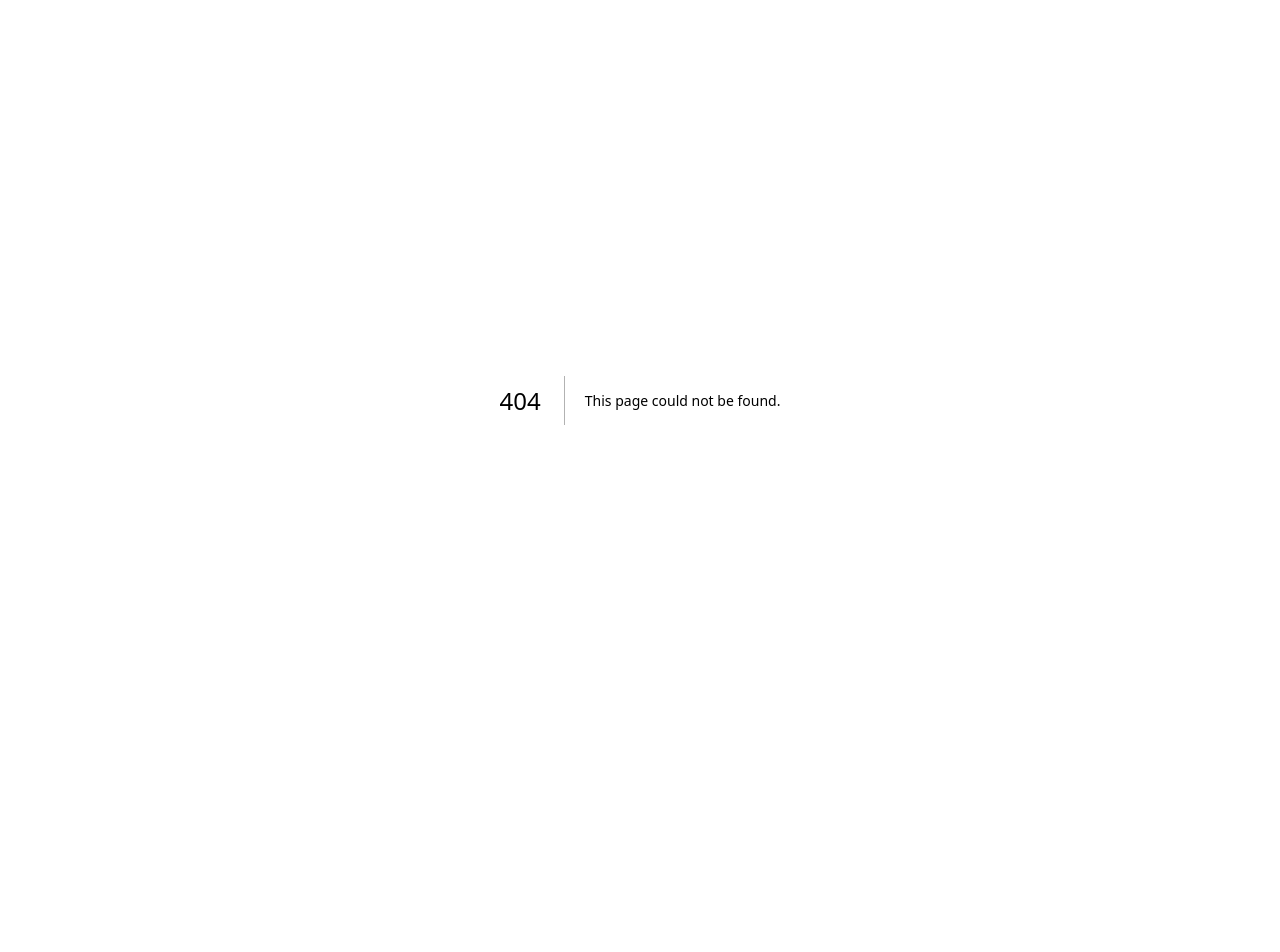
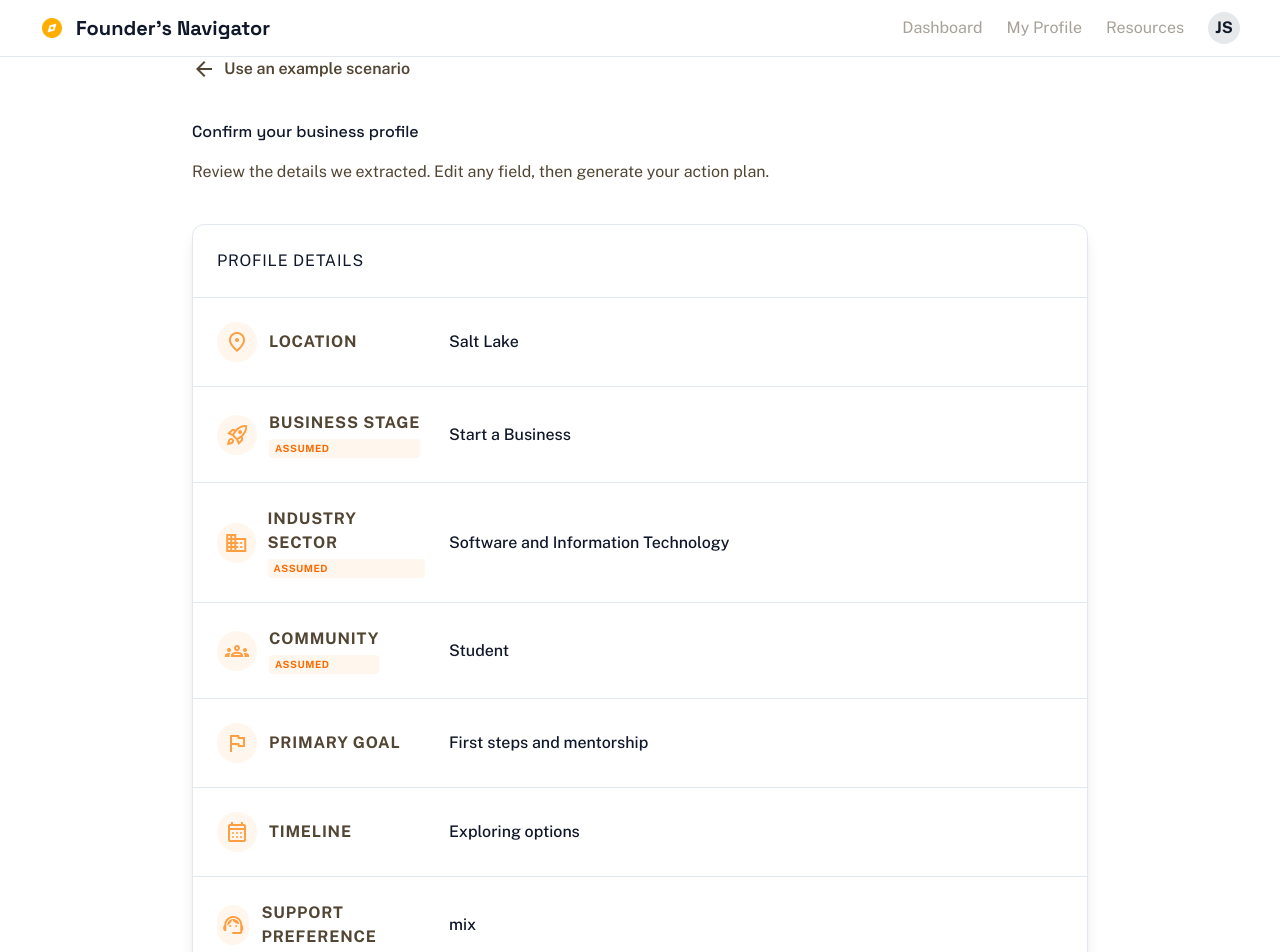
Before and after one commit to calahansphyr/founders-navigator, a Next.js app: page /review in a window 1280 px wide. Before the commit this address had no page. Shown: the top 952 px of the page. Before the commit the page ends 800 px from the top, so only its background shows below. Built offline with nearby package versions, Linux system fonts and the light colour scheme.

Commit message:
feat: /review profile review page with editable fields and assumed badges

```diff
--- /dev/null
+++ b/app/review/page.tsx
@@ -0,0 +1,95 @@
+'use client'
+import { useEffect, useState } from 'react'
+import { useRouter } from 'next/navigation'
+import Nav from '@/components/Nav'
+import Footer from '@/components/Footer'
+import ProfileField from '@/components/ProfileField'
+import { SESSION_KEYS, type FounderProfile } from '@/lib/types'
+import { DEFAULT_PROFILE } from '@/lib/defaults'
+
+const FIELD_CONFIG: Array<{ key: keyof FounderProfile; label: string; icon: string }> = [
+  { key: 'location',          label: 'Location',           icon: 'location_on' },
+  { key: 'stage',             label: 'Business Stage',     icon: 'rocket_launch' },
+  { key: 'industry',          label: 'Industry Sector',    icon: 'domain' },
+  { key: 'community',         label: 'Community',          icon: 'groups' },
+  { key: 'primaryGoal',       label: 'Primary Goal',       icon: 'flag' },
+  { key: 'urgency',           label: 'Timeline',           icon: 'calendar_month' },
+  { key: 'supportPreference', label: 'Support Preference', icon: 'support_agent' },
+  { key: 'constraints',       label: 'Constraints',        icon: 'warning' },
+]
+
+export default function ReviewPage() {
+  const router = useRouter()
+  const [profile, setProfile] = useState<FounderProfile>(DEFAULT_PROFILE)
+
+  useEffect(() => {
+    const stored = sessionStorage.getItem(SESSION_KEYS.profile)
+    if (stored) setProfile(JSON.parse(stored))
+  }, [])
+
+  function updateField(key: keyof FounderProfile, value: string) {
+    setProfile((prev) => ({ ...prev, [key]: value }))
+  }
+
+  function handleGenerate() {
+    sessionStorage.setItem(SESSION_KEYS.profile, JSON.stringify(profile))
+    router.push('/analyzing')
+  }
+
+  return (
+    <>
+      <Nav />
+      <main className="flex-grow w-full max-w-container-max mx-auto px-gutter py-section-padding">
+        <div className="mb-8 max-w-4xl mx-auto">
+          <button
+            onClick={() => router.push('/')}
+            className="inline-flex items-center text-on-surface-variant hover:text-innovation-orange transition-colors duration-200"
+          >
+            <span className="material-symbols-outlined mr-2 text-[18px]">arrow_back</span>
+            <span className="text-label-sm font-semibold">Use an example scenario</span>
+          </button>
+        </div>
+
+        <div className="mb-10 max-w-4xl mx-auto">
+          <h1 className="text-headline-lg font-display text-deep-navy mb-4">
+            Confirm your business profile
+          </h1>
+          <p className="text-body-lg text-on-surface-variant max-w-2xl">
+            Review the details we extracted. Edit any field, then generate your action plan.
+          </p>
+        </div>
+
+        <div className="bg-white border border-border-subtle rounded-bento mb-10 overflow-hidden max-w-4xl mx-auto shadow-lg">
+          <div className="p-6 border-b border-border-subtle">
+            <h2 className="text-section-header uppercase text-deep-navy tracking-wider">
+              Profile Details
+            </h2>
+          </div>
+          <dl className="divide-y divide-border-subtle">
+            {FIELD_CONFIG.map(({ key, label, icon }) => (
+              <ProfileField
+                key={key}
+                label={label}
+                icon={icon}
+                value={String(profile[key] ?? '')}
+                isAssumed={profile.assumptions.includes(key)}
+                onChange={(val) => updateField(key, val)}
+              />
+            ))}
+          </dl>
+        </div>
+
+        <div className="max-w-4xl mx-auto flex items-center gap-4 pt-4">
+          <button
+            onClick={handleGenerate}
+            className="min-w-[220px] bg-deep-navy text-white py-3.5 px-6 rounded-lg text-[15px] font-bold flex items-center justify-center gap-2 hover:bg-slate-800 transition-all shadow-md hover:shadow-lg"
+          >
+            <span className="material-symbols-outlined text-[20px]">bolt</span>
+            Generate Action Plan
+          </button>
+        </div>
+      </main>
+      <Footer />
+    </>
+  )
+}
--- /dev/null
+++ b/components/ProfileField.tsx
@@ -0,0 +1,38 @@
+'use client'
+
+interface Props {
+  label: string
+  icon: string
+  value: string
+  isAssumed: boolean
+  onChange: (value: string) => void
+}
+
+export default function ProfileField({ label, icon, value, isAssumed, onChange }: Props) {
+  return (
+    <div className="grid grid-cols-1 md:grid-cols-[auto_1fr_auto] items-center gap-4 p-6 hover:bg-surface transition-colors duration-150 group">
+      <dt className="flex items-center gap-3 w-52">
+        <div className="w-10 h-10 rounded-full bg-orange-50 flex items-center justify-center text-innovation-orange">
+          <span className="material-symbols-outlined text-[20px]">{icon}</span>
+        </div>
+        <div className="flex flex-col gap-1">
+          <span className="text-label-sm uppercase tracking-wider text-on-surface-variant font-bold">
+            {label}
+          </span>
+          {isAssumed && (
+            <span className="text-[10px] font-bold uppercase tracking-wider text-orange-500 bg-orange-50 px-1.5 py-0.5 rounded">
+              Assumed
+            </span>
+          )}
+        </div>
+      </dt>
+      <dd>
+        <input
+          value={value}
+          onChange={(e) => onChange(e.target.value)}
+          className="w-full text-body-lg text-deep-navy font-medium bg-transparent border-none focus:ring-1 focus:ring-gold rounded px-2 py-1 outline-none"
+        />
+      </dd>
+    </div>
+  )
+}
```
